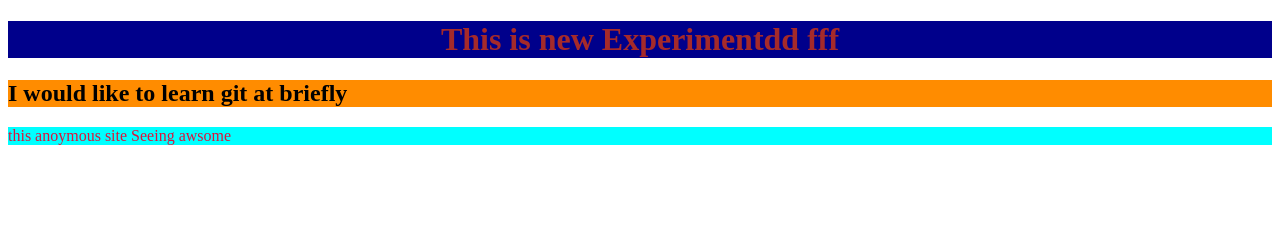
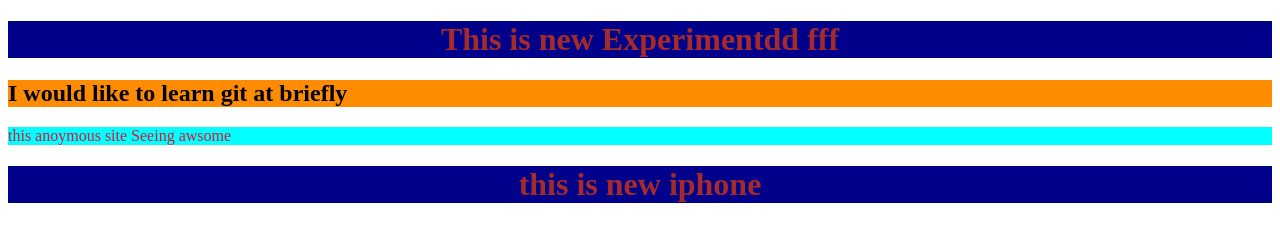
Before and after one commit to SheblirRahman/My-1st-Repo, a plain HTML site: page index.html in a window 1280 px wide. Drawn offline with Linux system fonts and the light colour scheme.

Commit message:
added some

```diff
--- a/index.html
+++ b/index.html
@@ -11,7 +11,7 @@
     <h1>This is new Experimentdd fff</h1>
     <h2>I would like to learn git at briefly</h2>
     <P>this anoymous site Seeing awsome</P>
-
+<h1>this is new iphone</h1>
 
 </body>
 </html>
```
